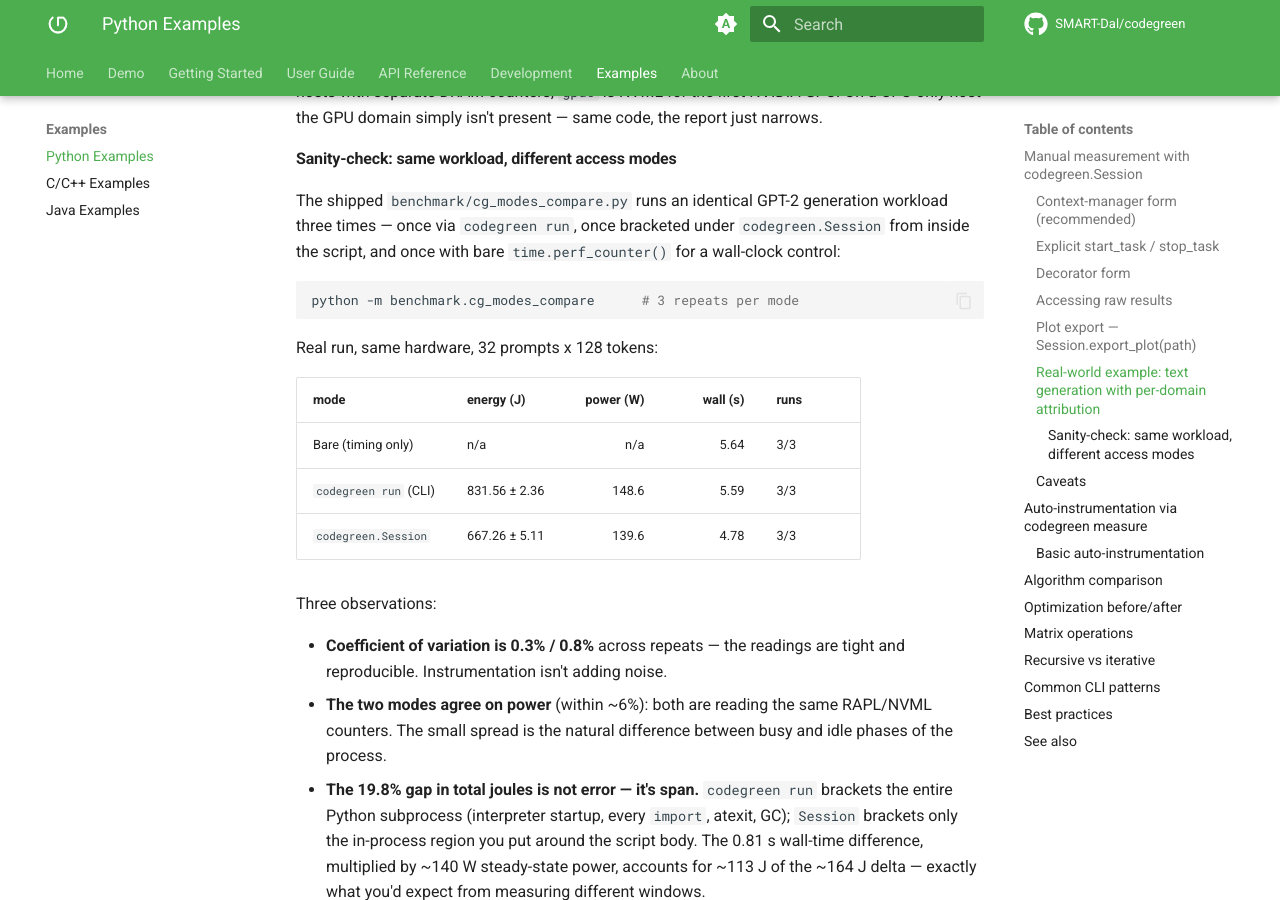
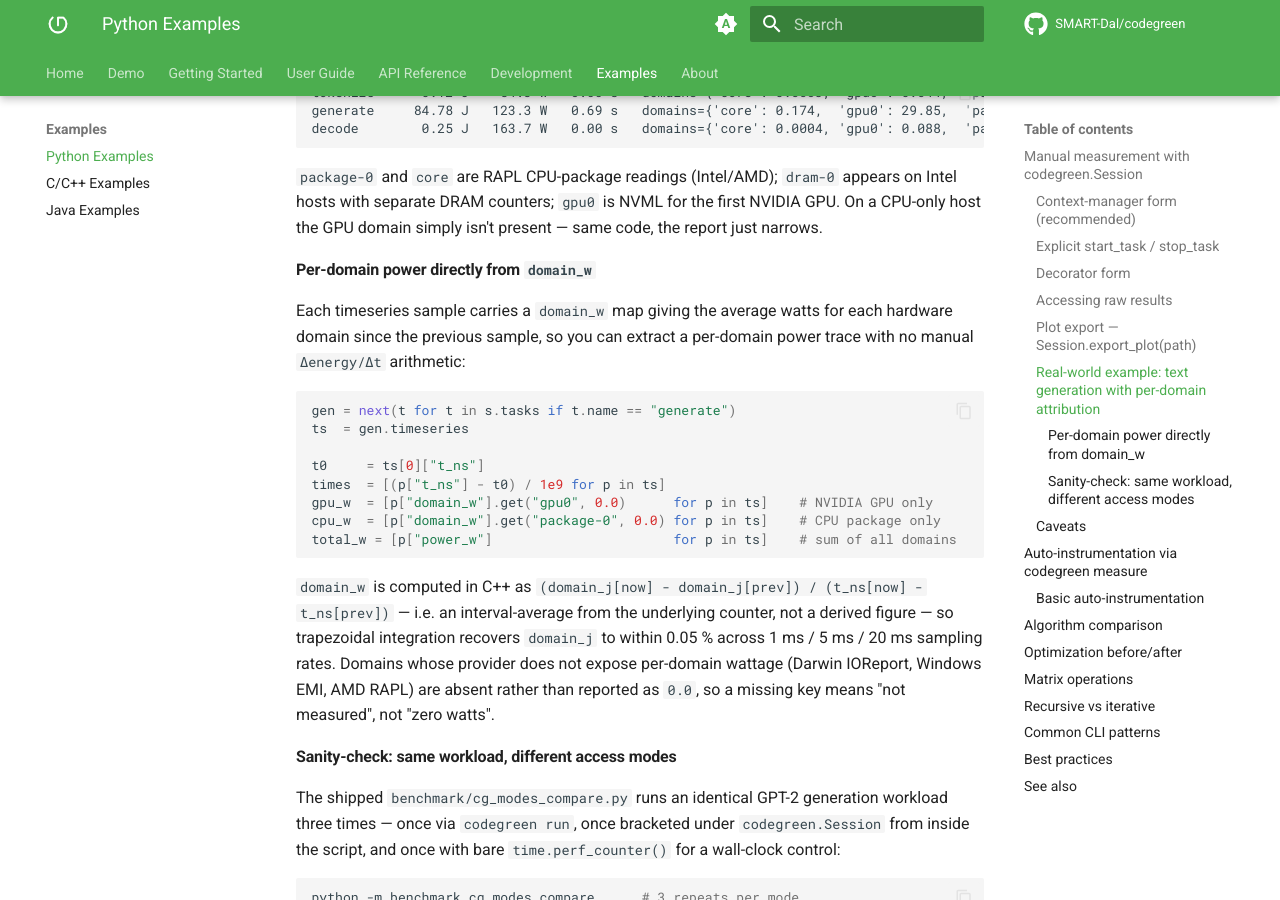
Before and after one commit to SMART-Dal/codegreen, an MkDocs documentation site: the page built from docs/website/docs/examples/python.md, in a window 1280 px wide and 900 px high, scrolled down 3758 px. Built offline with MkDocs 1.6.1 and Material for MkDocs 9.7.7, drawn with Linux system fonts in a browser that asks for light colours; comment, search, counter and statistics services are not loaded; some of the changed text lies outside the part shown.

Commit message:
v0.4.2: self-describing time-series schema + per-domain power
Renames each timeseries sample's keys to be unit-suffixed (so the unit and
granularity are visible without consulting docs):
  t  -> t_ns       (CLOCK_MONOTONIC ns timestamp)
  j  -> energy_j   (system-wide cumulative joules)
  w  -> power_w    (system-wide instantaneous watts)
  d  -> domain_j   (per-domain cumulative joules)
  +  + domain_w    (per-domain average watts since previous sample) -- NEW

domain_w answers "give me only GPU power" with a one-line lookup, no manual
deltaJ/deltaT derivation. It is computed in C++ from the underlying counter
as deltaE/deltaT and is independent of polling rate: trapezoidal integration
of domain_w recovers domain_j to <=0.05% across 1ms / 5ms / 20ms sampling.
Domains whose provider does not expose per-domain wattage (Darwin IOReport,
Windows EMI, AMD RAPL) are absent from domain_w rather than reported as 0,
so callers can distinguish "0 W" from "not measured".

API doc + examples doc updated with the new schema, a unit-by-unit table,
the per-domain "GPU only" recipe, and the GPT-2 transformer example.
Verified end-to-end on a CUDA host: GPU domain_w climbs 25 W -> 100 W
during generate, matching expected behavior; per-domain integration error
is 0.00% / 0.05% / 0.01% for gpu0 / core / package-0.

````diff
--- a/codegreen/__init__.py
+++ b/codegreen/__init__.py
@@ -12,7 +12,7 @@
     from importlib.metadata import version as _pkg_version
     __version__ = _pkg_version("codegreen")
 except Exception:
-    __version__ = "0.4.1"  # fallback for dev/editable installs
+    __version__ = "0.4.2"  # fallback for dev/editable installs
 __author__ = "Saurabhsingh Rajput"
 __email__ = "saurabh@dal.ca"
 __description__ = "Know the true energy cost of your code"
--- a/docs/website/docs/examples/python.md
+++ b/docs/website/docs/examples/python.md
@@ -81,8 +81,11 @@
     if t.timeseries:
         for sample in t.timeseries[:3]:
             print("  sample:", sample)
-            # {"t": 20364878312447553, "j": 7.94, "w": 37.4,
-            #  "d": {"package-0": 7.92, "core": 0.0018, "gpu0": 0.022}}
+            # {"t_ns":     20364878312447553,                  # CLOCK_MONOTONIC ns
+            #  "energy_j": 7.94,                                # cumulative system energy (J)
+            #  "power_w":  37.4,                                # system instantaneous power (W)
+            #  "domain_j": {"package-0": 7.92, "core": 0.0018, "gpu0": 0.022},  # cumulative J per domain
+            #  "domain_w": {"package-0": 31.5, "core": 0.27,   "gpu0": 5.6}}    # avg W per domain
 
 # Or load from disk afterwards
 with open(f"codegreen_{os.getpid()}.json") as f:
@@ -97,9 +100,12 @@
 import numpy as np
 
 t = s.tasks[0]
-times_s = [(p["t"] - t.timeseries[0]["t"]) / 1e9 for p in t.timeseries]
-powers  = [p["w"] for p in t.timeseries]
+times_s = [(p["t_ns"] - t.timeseries[0]["t_ns"]) / 1e9 for p in t.timeseries]
+powers  = [p["power_w"] for p in t.timeseries]
 energy  = np.trapz(powers, times_s)   # ~ t.energy_j to within ~0.2%
+
+# Per-domain power straight off the sample (e.g. GPU only):
+gpu_w = [p["domain_w"].get("gpu0", 0.0) for p in t.timeseries]
 ```
 
 ### Plot export — `Session.export_plot(path)`
@@ -167,6 +173,23 @@
 ```
 
 `package-0` and `core` are RAPL CPU-package readings (Intel/AMD); `dram-0` appears on Intel hosts with separate DRAM counters; `gpu0` is NVML for the first NVIDIA GPU. On a CPU-only host the GPU domain simply isn't present — same code, the report just narrows.
+
+#### Per-domain power directly from `domain_w`
+
+Each timeseries sample carries a `domain_w` map giving the average watts for each hardware domain since the previous sample, so you can extract a per-domain power trace with no manual `Δenergy/Δt` arithmetic:
+
+```python
+gen = next(t for t in s.tasks if t.name == "generate")
+ts  = gen.timeseries
+
+t0     = ts[0]["t_ns"]
+times  = [(p["t_ns"] - t0) / 1e9 for p in ts]
+gpu_w  = [p["domain_w"].get("gpu0", 0.0)      for p in ts]    # NVIDIA GPU only
+cpu_w  = [p["domain_w"].get("package-0", 0.0) for p in ts]    # CPU package only
+total_w = [p["power_w"]                       for p in ts]    # sum of all domains
+```
+
+`domain_w` is computed in C++ as `(domain_j[now] - domain_j[prev]) / (t_ns[now] - t_ns[prev])` — i.e. an interval-average from the underlying counter, not a derived figure — so trapezoidal integration recovers `domain_j` to within 0.05 % across 1 ms / 5 ms / 20 ms sampling rates. Domains whose provider does not expose per-domain wattage (Darwin IOReport, Windows EMI, AMD RAPL) are absent rather than reported as `0.0`, so a missing key means "not measured", not "zero watts".
 
 #### Sanity-check: same workload, different access modes
 
--- a/docs/website/mkdocs.yml
+++ b/docs/website/mkdocs.yml
@@ -171,7 +171,7 @@
 
 extra:
   # Auto-replaced by .github/workflows/docs.yml from pyproject.toml at build time.
-  version_label: v0.4.1
+  version_label: v0.4.2
   social:
     - icon: fontawesome/brands/github
       link: https://github.com/SMART-Dal/codegreen
--- a/pyproject.toml
+++ b/pyproject.toml
@@ -4,7 +4,7 @@
 
 [project]
 name = "codegreen"
-version = "0.4.1"
+version = "0.4.2"
 description = "Know the true energy cost of your code"
 readme = "README.md"
 license = {file = "LICENSE"}
````
Also changed, not shown: docs/website/docs/about/changelog.md (+9 -1 lines), docs/website/docs/api/python.md (+16 -5 lines), 3 other files.
